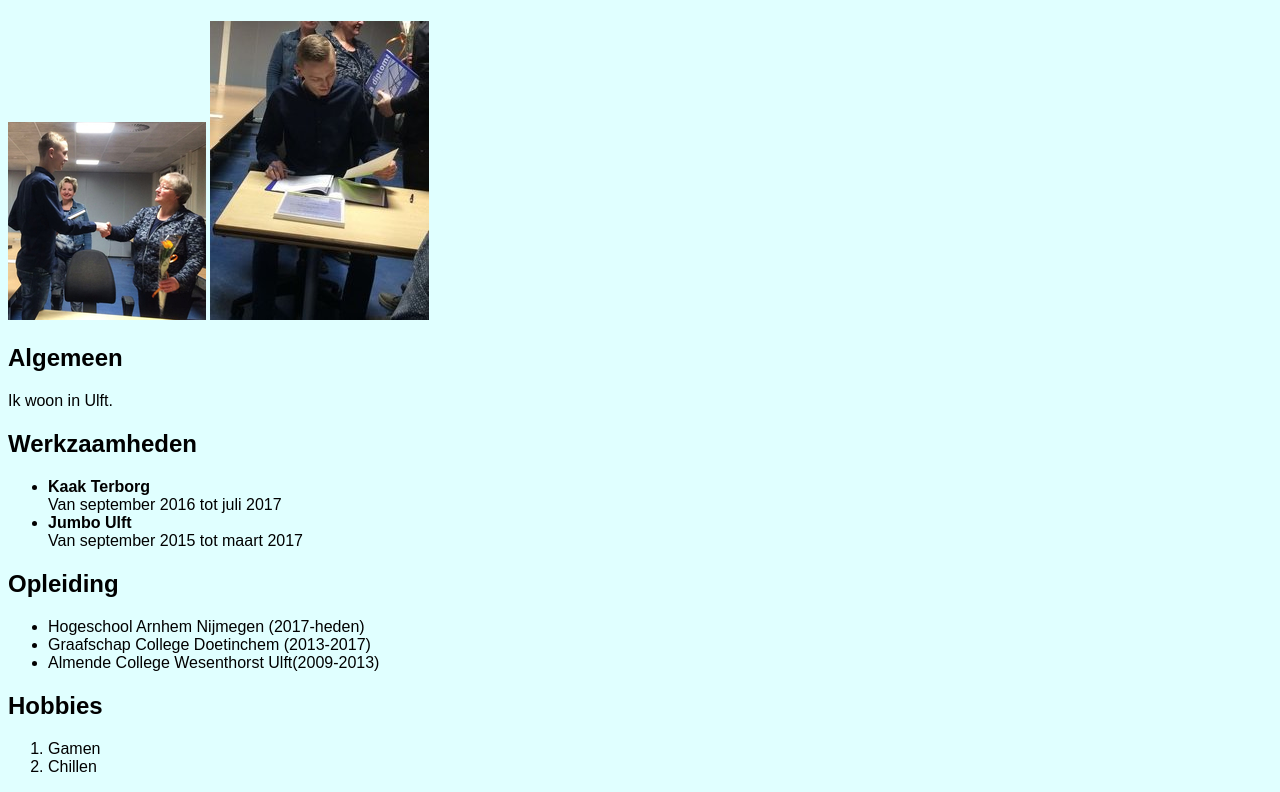
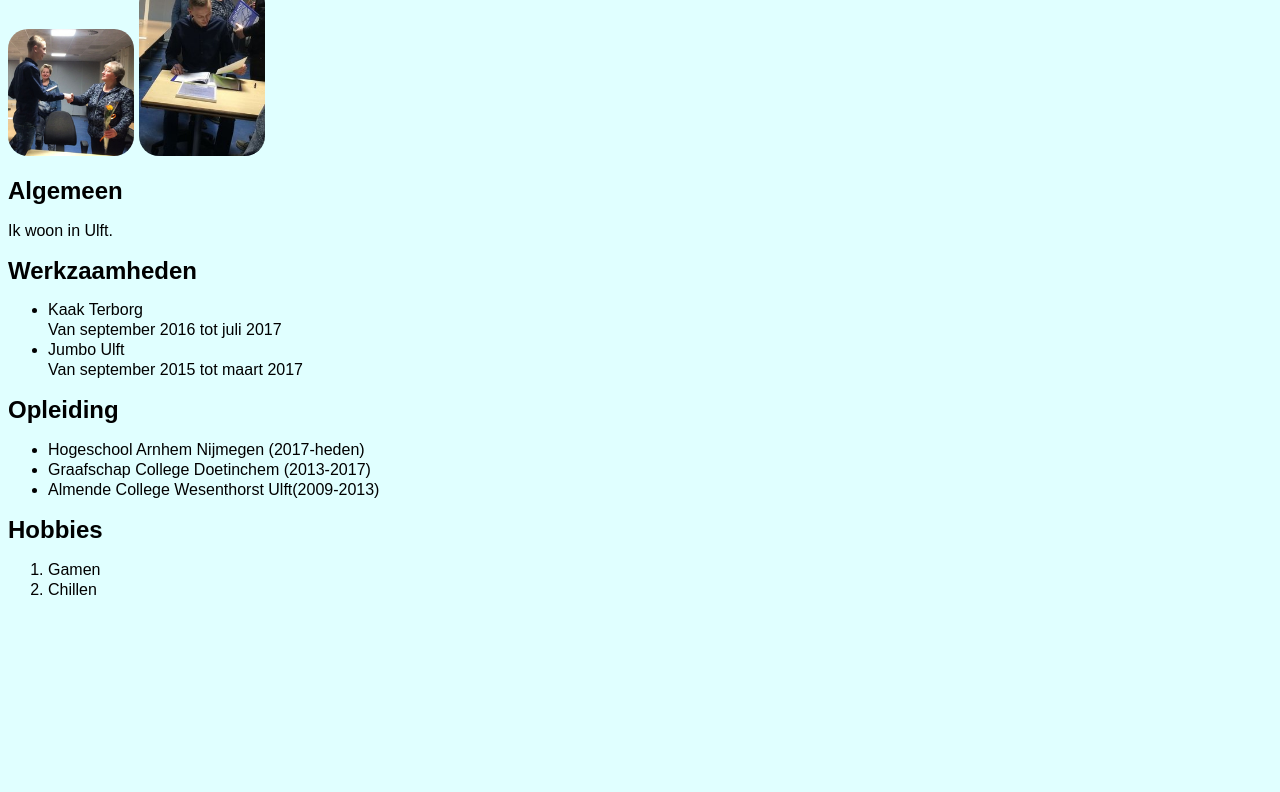
Before and after one commit to dannyger97/Webtech, a plain HTML site: page Les2/personalia.html in a window 1280 px wide. Shown: the part 101-893 px from the top of the page. After the commit the page ends 800 px from the top, so only its background shows below. Drawn offline with Linux system fonts and the light colour scheme.

Commit message:
Opdracht 3 styles

```diff
--- a/Les2/css/styles.css
+++ b/Les2/css/styles.css
@@ -1,6 +1,7 @@
 body {
     background-color: lightcyan;
     font-family: "Arial";
+    line-height: 20px;
 }
 
 h1 {
@@ -14,3 +15,17 @@ h1 {
     border-left: 3px solid black;
     border-right: 3px solid black;
 }
+img{
+    width: 10%;
+    border-radius: 20px;
+}
+ul{
+    font-weight: normal;
+}
+ol{
+    font-weight: normal;
+}
+a{
+    color: black;
+    text-decoration: none;
+}
--- a/Les2/personalia.html
+++ b/Les2/personalia.html
@@ -15,9 +15,9 @@ Ik woon in Ulft.
 
 <h2>Werkzaamheden</h2>
 <ul>
-    <li><b>Kaak Terborg</b></li>
+    <li>Kaak Terborg</li>
     Van september 2016 tot juli 2017
-    <li><b>Jumbo Ulft</b></li>
+    <li>Jumbo Ulft</li>
     Van september 2015 tot maart 2017
 </ul>
 
```
Also changed, not shown: Les2/voorwaarden.html (+1 -0 lines).
